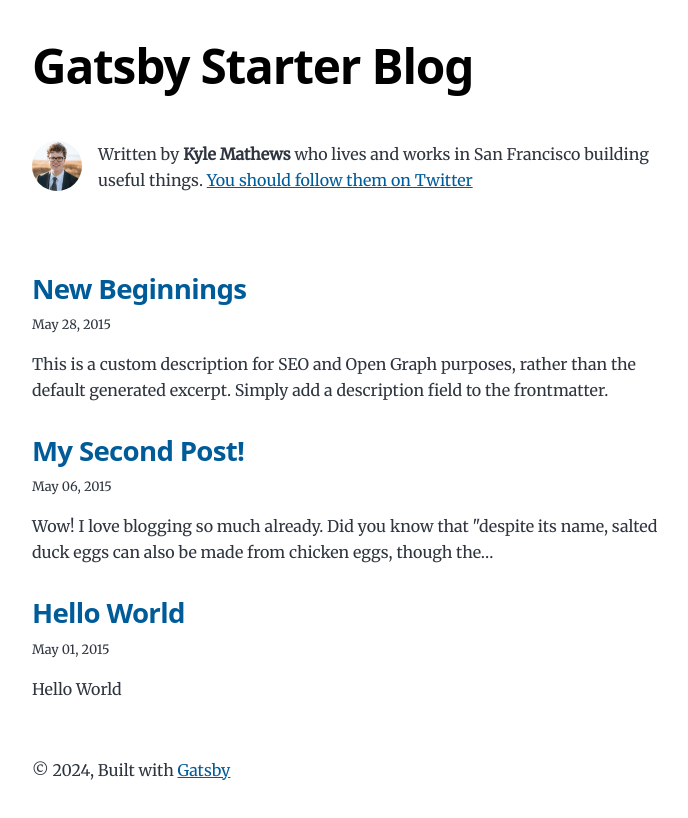
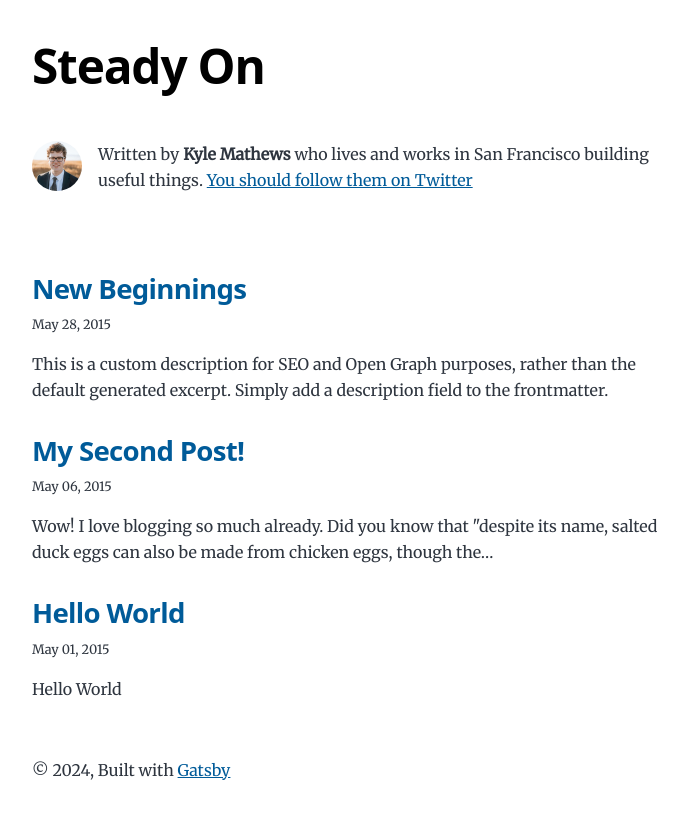
Before and after one commit to mercuryPark/steady-on, a Gatsby site: page / in a window 1280 px wide. Shown: the whole page, without its empty margins (292-980 px from the left). Built offline with nearby package versions, Linux system fonts and the light colour scheme; Gatsby itself is replaced by a stand-in of ours.

Commit message:
- 블로그 초기세팅

```diff
--- a/src/pages/index.js
+++ b/src/pages/index.js
@@ -6,7 +6,7 @@
 import Seo from "../components/seo"
 
 const BlogIndex = ({ data, location }) => {
-  const siteTitle = data.site.siteMetadata?.title || `Title`
+  const siteTitle = "Steady On"
   const posts = data.allMarkdownRemark.nodes
 
   if (posts.length === 0) {
```
Also changed, not shown: src/components/layout/Footer.tsx (added, +7 -0 lines), src/components/layout/Header.tsx (added, +7 -0 lines), src/components/layout/Main.tsx (added, +7 -0 lines), src/components/posts/category/Layout.tsx (added), src/components/posts/details/Layout.tsx (added), src/components/posts/list/Layout.tsx (added), src/components/showcase/Layout.tsx (added), src/components/showcase/Signboard.tsx (added).
